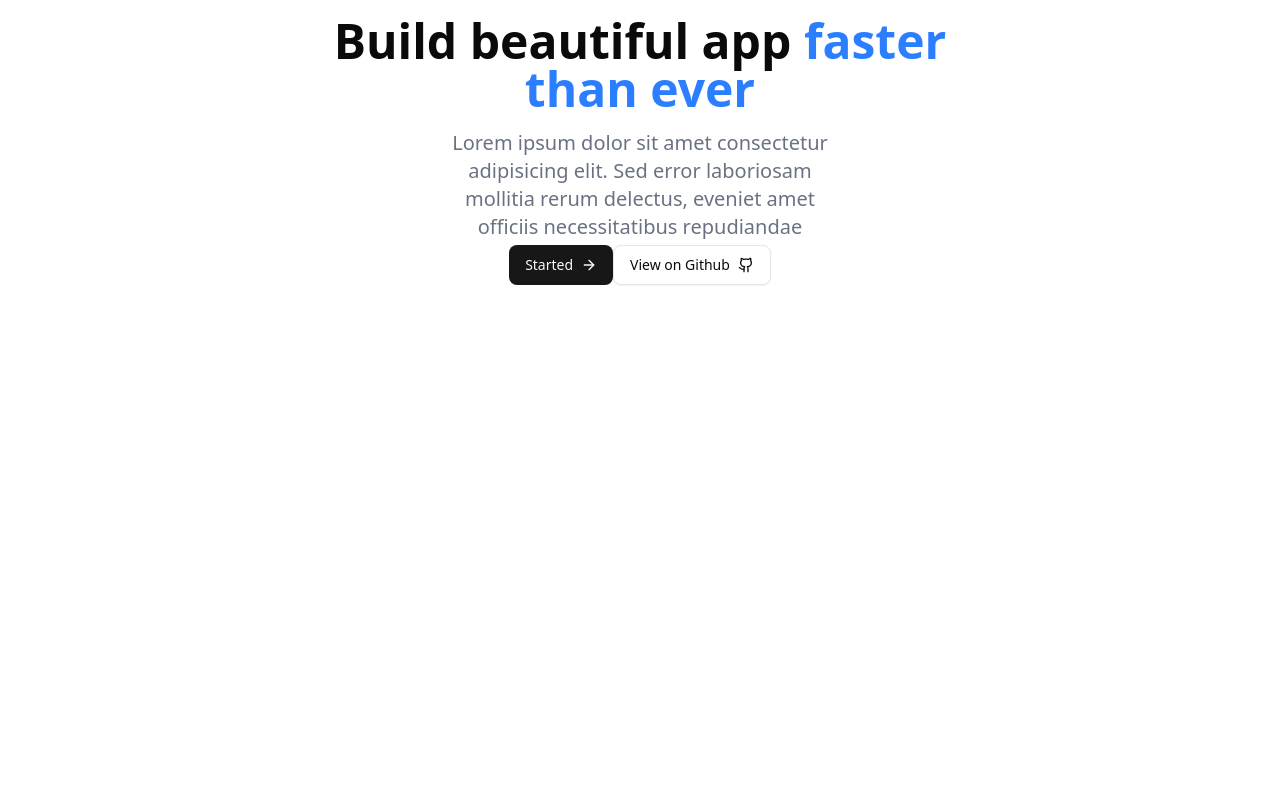
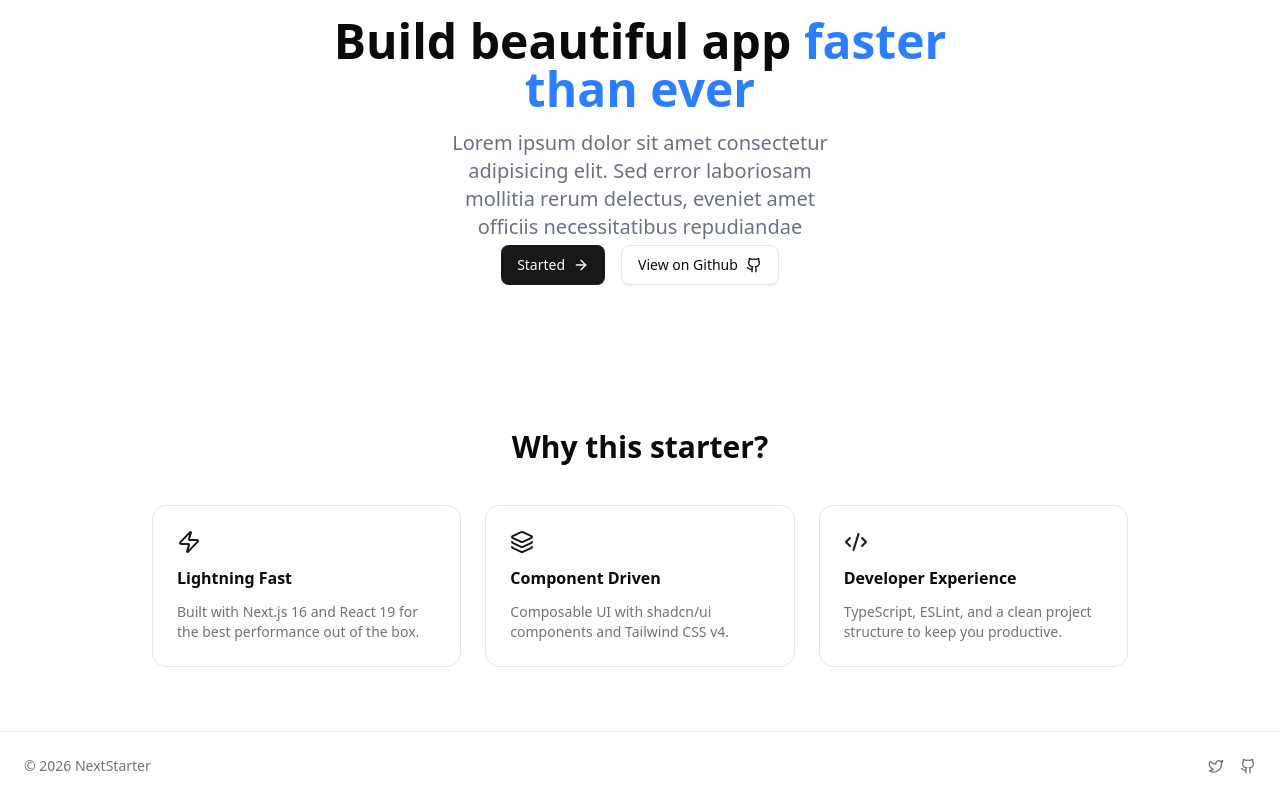
Before and after one commit to lengtith/nextjs-beginner, a Next.js app: page / in a window 1280 px wide. Shown: the part 196-996 px from the top of the page. Before the commit the page ends 800 px from the top, so only its background shows below. Built offline with nearby package versions, Linux system fonts and the light colour scheme.

Commit message:
implement on landing page

```diff
--- a/src/app/page.jsx
+++ b/src/app/page.jsx
@@ -2,12 +2,16 @@ import React from "react";
 
 import Navbar from "../components/Navbar";
 import HeroSection from "../components/HeroSection";
+import { FeatureSection } from "../components/FeatureSection";
+import { Footer } from "../components/Footer";
 
 export default function Home() {
   return (
     <div>
       <Navbar />
       <HeroSection />
+      <FeatureSection />
+      <Footer />
     </div>
   );
 }
--- /dev/null
+++ b/src/components/FeatureSection.tsx
@@ -0,0 +1,44 @@
+import { Code2, Layers, Zap } from "lucide-react";
+import React from "react";
+
+export const FeatureSection = () => {
+  return (
+    <section id="features" className="px-6 py-16 max-w-5xl mx-auto">
+      <h2 className="text-3xl font-bold text-center mb-10">
+        Why this starter?
+      </h2>
+      <div className="grid grid-cols-1 sm:grid-cols-3 gap-6">
+        <div className="rounded-xl border border-border bg-card p-6 flex flex-col gap-3">
+          <div className="text-primary">
+            <Zap className="size-6" />
+          </div>
+          <h3 className="font-semibold text-base">Lightning Fast</h3>
+          <p className="text-sm text-muted-foreground">
+            Built with Next.js 16 and React 19 for the best performance out of
+            the box.
+          </p>
+        </div>
+
+        <div className="rounded-xl border border-border bg-card p-6 flex flex-col gap-3">
+          <div className="text-primary">
+            <Layers className="size-6" />
+          </div>
+          <h3 className="font-semibold text-base">Component Driven</h3>
+          <p className="text-sm text-muted-foreground">
+            Composable UI with shadcn/ui components and Tailwind CSS v4.
+          </p>
+        </div>
+        <div className="rounded-xl border border-border bg-card p-6 flex flex-col gap-3">
+          <div className="text-primary">
+            <Code2 className="size-6" />
+          </div>
+          <h3 className="font-semibold text-base">Developer Experience</h3>
+          <p className="text-sm text-muted-foreground">
+            TypeScript, ESLint, and a clean project structure to keep you
+            productive.
+          </p>
+        </div>
+      </div>
+    </section>
+  );
+};
--- /dev/null
+++ b/src/components/Footer.tsx
@@ -0,0 +1,18 @@
+import { Github, Twitter } from "lucide-react";
+import React from "react";
+
+export const Footer = () => {
+  return (
+    <footer className="border-t border-border px-6 py-6 flex items-center justify-between text-sm text-muted-foreground">
+      <span>© 2026 NextStarter</span>
+      <div className="flex items-center gap-4">
+        <a href="#" className="hover:text-foreground transition-colors">
+          <Twitter className="size-4" />
+        </a>
+        <a href="#" className="hover:text-foreground transition-colors">
+          <Github className="size-4" />
+        </a>
+      </div>
+    </footer>
+  );
+};
--- a/src/components/HeroSection.tsx
+++ b/src/components/HeroSection.tsx
@@ -25,7 +25,7 @@ const HeroSection = () => {
           necessitatibus repudiandae
         </p>
       </div>
-      <div>
+      <div className="flex items-center gap-4">
         <Button size={"lg"} className="mt-1">
           Started
           <ArrowRight />
```
